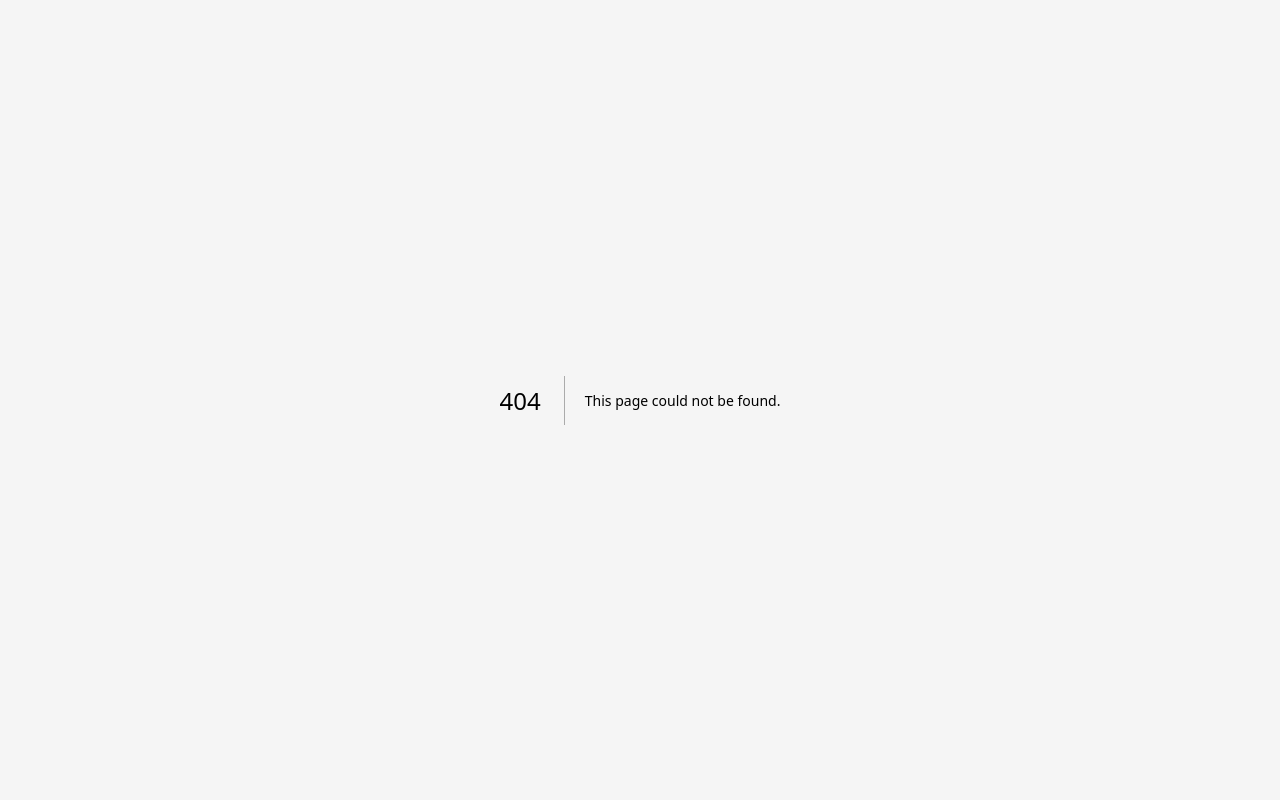
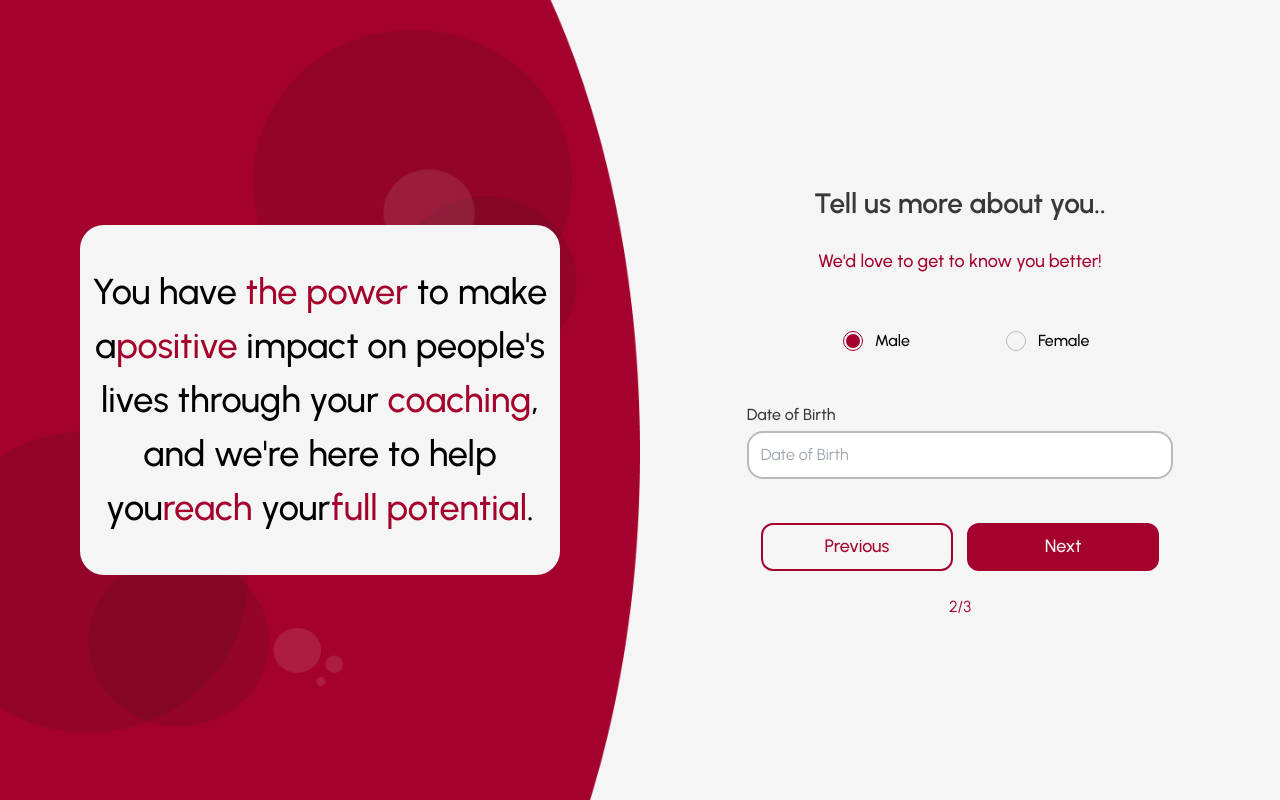
Before and after one commit to ayoub-jouini/FitThingz, a Next.js app in the folder client/: page /signup/tell-us-more in a window 1280 px wide. Before the commit this address had no page. Built offline with nearby package versions, Linux system fonts and the light colour scheme.

Commit message:
tellUsMore page

```diff
--- /dev/null
+++ b/client/src/app/signup/tell-us-more/page.tsx
@@ -0,0 +1,35 @@
+import TellUsMoreForm from "../../../components/forms/TellUsMoreForm";
+
+export default function TellUsMore() {
+  return (
+    <main className="flex justify-between">
+      <div
+        className="hidden w-1/2 h-screen bg-cover bg-no-repeat md:flex justify-center items-center bg-center"
+        style={{ backgroundImage: "url(/images/BackgroundPage2.png)" }}
+      >
+        <div className="bg-tertiary rounded-3xl w-9/12 p-2 flex py-10 px-3">
+          <p className="font-medium	text-2xl text-center">
+            You have <span className="text-primary">the power</span> to make a
+            <span className="text-primary">positive</span> impact on people's
+            lives through your <span className="text-primary">coaching</span>,
+            and we're here to help you
+            <span className="text-primary">reach</span> your
+            <span className="text-primary">full potential</span>.
+          </p>
+        </div>
+      </div>
+      <div className="w-screen h-screen md:w-1/2 flex flex-col items-center justify-center md:p-0 p-5 md:bg-none bg-signup bg-cover bg-center">
+        <div className="text-center w-full md:w-2/3">
+          <h1 className="font-semibold text-lg md:text-xl text-center text-textPrimary">
+            Tell us more about you..
+          </h1>
+          <p className="my-6 text-sm md:text-base text-primary font-medium">
+            We'd love to get to know you better!
+          </p>
+        </div>
+        <TellUsMoreForm />
+        <p className="text-primary">2/3</p>
+      </div>
+    </main>
+  );
+}
--- /dev/null
+++ b/client/src/components/forms/TellUsMoreForm.tsx
@@ -0,0 +1,118 @@
+"use client";
+
+import { useState } from "react";
+import Input from "../global/input/Input";
+import Button from "../global/button/Button";
+
+const TellUsMoreForm: React.FC = () => {
+  const [gender, setGender] = useState<string>("male");
+  const [dateOfBirth, setDateOfBirth] = useState<string>("");
+
+  const handleGender = (event: any) => {
+    setGender(event.target.value);
+  };
+
+  const handleDateOfBirth = (event: any) => {
+    setDateOfBirth(event.target.value);
+  };
+
+  const handleSubmit = (event: any) => {
+    event.preventDefault();
+  };
+
+  return (
+    <form
+      className="w-full md:w-2/3 flex flex-col items-center "
+      onSubmit={handleSubmit}
+    >
+      <div className="w-full flex justify-evenly  my-5 ">
+        <div className="flex items-center">
+          <label className="relative flex cursor-pointer items-center rounded-full p-3">
+            <input
+              className="before:content[''] peer relative h-5 w-5 cursor-pointer appearance-none rounded-full border border-grisTertiary text-primary transition-all before:absolute before:top-2/4 before:left-2/4 before:block before:h-12 before:w-12 before:-translate-y-2/4 before:-translate-x-2/4 before:rounded-full before:bg-blue-gray-500 before:opacity-0 before:transition-opacity checked:border-primary checked:before:bg-primary hover:before:opacity-10"
+              type="radio"
+              name="gender"
+              value="male"
+              checked={gender === "male"}
+              onChange={handleGender}
+            />
+            <div className="pointer-events-none absolute top-2/4 left-2/4 -translate-y-2/4 -translate-x-2/4 text-primary opacity-0 transition-opacity peer-checked:opacity-100">
+              <svg
+                xmlns="http://www.w3.org/2000/svg"
+                className="h-3.5 w-3.5"
+                viewBox="0 0 16 16"
+                fill="currentColor"
+              >
+                <circle data-name="ellipse" cx="8" cy="8" r="8"></circle>
+              </svg>
+            </div>
+          </label>
+          <label className="font-medium text-sm">Male</label>
+        </div>
+        <div className="flex items-center">
+          <label className="relative flex cursor-pointer items-center rounded-full p-3">
+            <input
+              className="before:content[''] peer relative h-5 w-5 cursor-pointer appearance-none rounded-full border border-grisTertiary text-primary transition-all before:absolute before:top-2/4 before:left-2/4 before:block before:h-12 before:w-12 before:-translate-y-2/4 before:-translate-x-2/4 before:rounded-full before:bg-blue-gray-500 before:opacity-0 before:transition-opacity checked:border-primary checked:before:bg-primary hover:before:opacity-10"
+              type="radio"
+              name="gender"
+              value="female"
+              checked={gender === "female"}
+              onChange={handleGender}
+            />
+            <div className="pointer-events-none absolute top-2/4 left-2/4 -translate-y-2/4 -translate-x-2/4 text-primary opacity-0 transition-opacity peer-checked:opacity-100">
+              <svg
+                xmlns="http://www.w3.org/2000/svg"
+                className="h-3.5 w-3.5"
+                viewBox="0 0 16 16"
+                fill="currentColor"
+              >
+                <circle data-name="ellipse" cx="8" cy="8" r="8"></circle>
+              </svg>
+            </div>
+          </label>
+          <label className="font-medium text-sm">Female</label>
+        </div>
+      </div>
+      <Input
+        height="h-12"
+        width="w-full my-5"
+        label="Date of Birth"
+        placeholder="Date of Birth"
+        value={dateOfBirth}
+        handleChange={handleDateOfBirth}
+      />
+      <div className="my-6 w-full hidden md:flex justify-evenly">
+        <Button
+          size="l"
+          style="outlined"
+          text="Previous"
+          type="button"
+          handleButton={handleSubmit}
+        />
+        <Button
+          size="l"
+          text="Next"
+          type="submit"
+          handleButton={handleSubmit}
+        />
+      </div>
+      <div className="my-6 w-full md:hidden flex justify-evenly">
+        <Button
+          size="s"
+          style="outlined"
+          text="Previous"
+          type="button"
+          handleButton={handleSubmit}
+        />
+        <Button
+          size="s"
+          text="Next"
+          type="submit"
+          handleButton={handleSubmit}
+        />
+      </div>
+    </form>
+  );
+};
+
+export default TellUsMoreForm;
--- a/client/src/components/landingPage/nav/LandingPageNav.tsx
+++ b/client/src/components/landingPage/nav/LandingPageNav.tsx
@@ -10,7 +10,7 @@ const LandingPageNav: React.FC = () => {
   return (
     <Container>
       <nav className="mt-6 flex justify-between items-center">
-        <img alt="fitthings logo" src="logo.svg" />
+        <img alt="fitthings logo" src="images/logo.svg" />
         <div className="flex justify-between w-3/12 items-center">
           <Button
             type="button"
--- a/client/tailwind.config.js
+++ b/client/tailwind.config.js
@@ -36,6 +36,9 @@ module.exports = {
         grixSecondary: "#808080",
         grisTertiary: "#BAB9B9",
       },
+      backgroundImage: {
+        signup: "url(/images/Backgroundsignup.png)",
+      },
     },
   },
   plugins: [],
```
Also changed, not shown: client/public/icons/Document.svg (renamed from client/public/icons/Decument.svg), client/src/app/signin/page.tsx (added).
